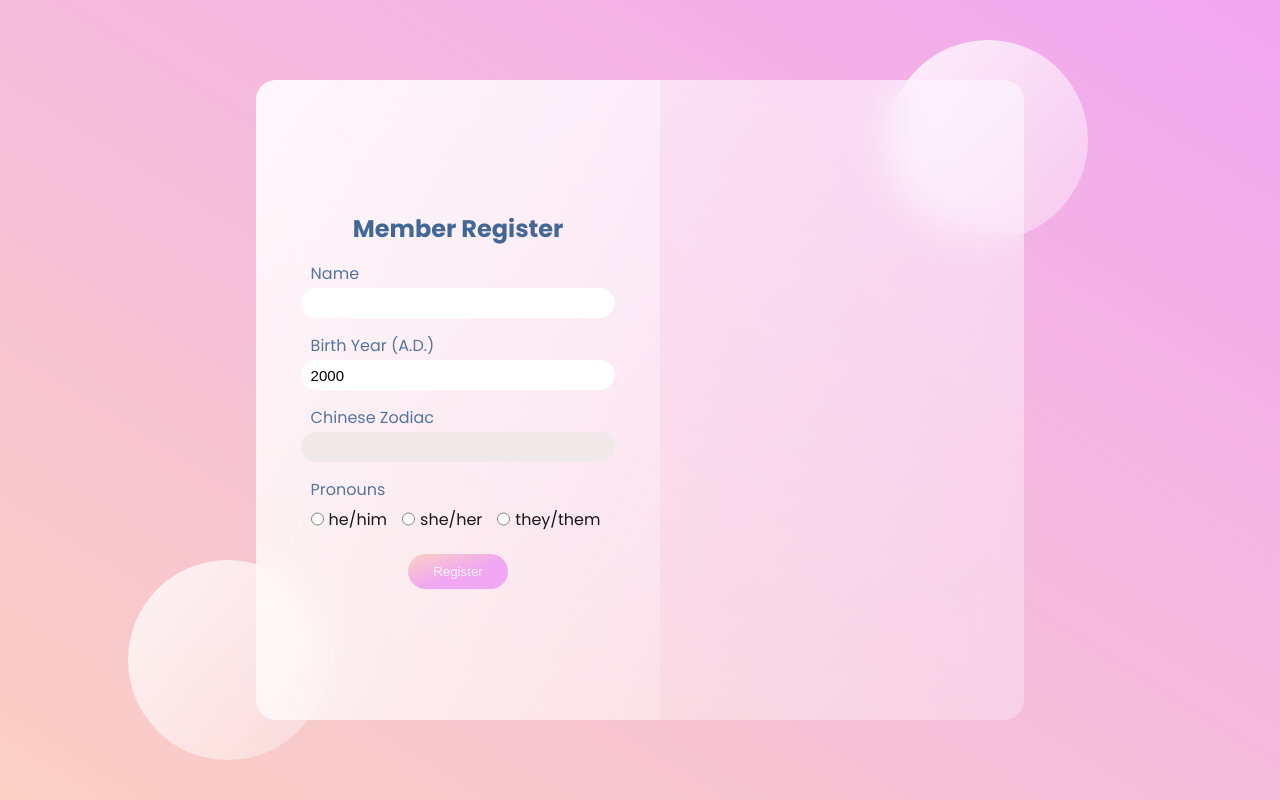
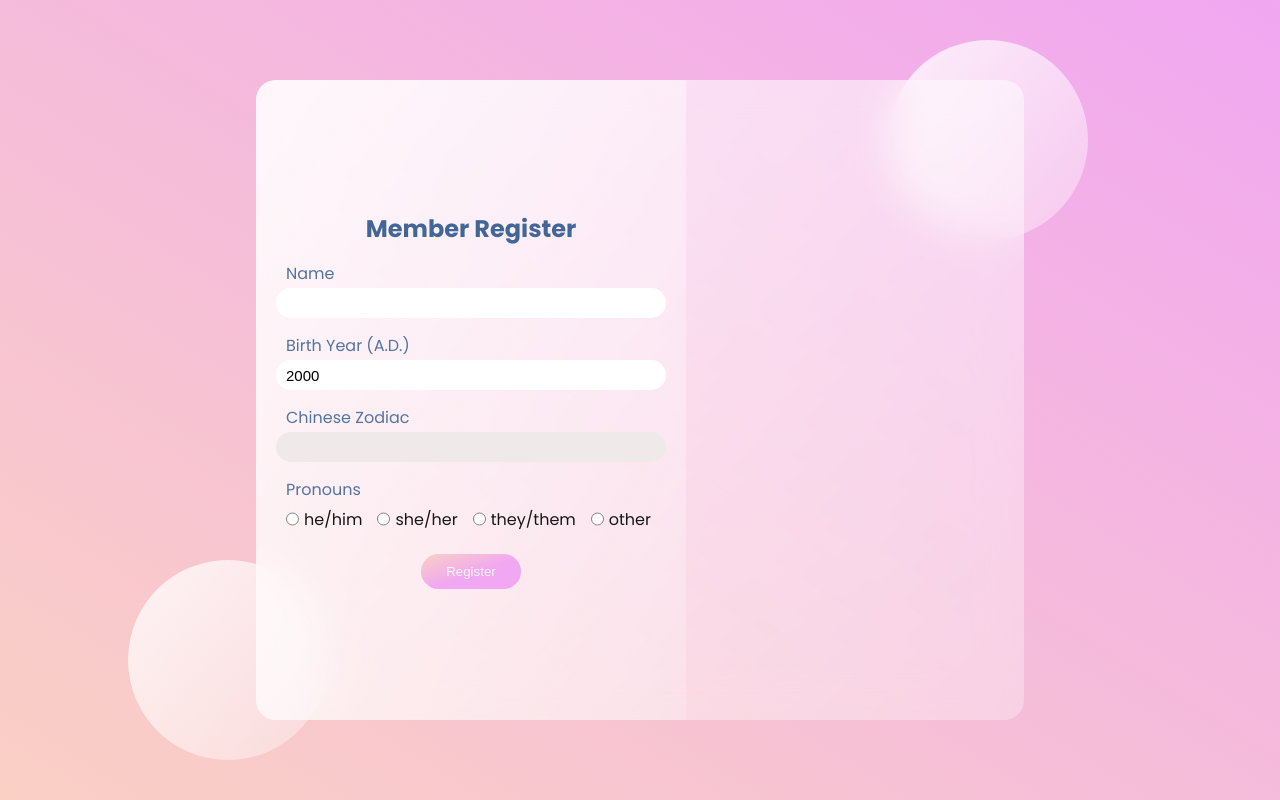
Before and after one commit to mai-ogiso/Member_Register_App, a plain HTML site: page index.html in a window 1280 px wide. Drawn offline with Linux system fonts and the light colour scheme.

Commit message:
add an option of other to pronouns

```diff
--- a/index.html
+++ b/index.html
@@ -48,6 +48,10 @@
 
 							<input type="radio" class="cursor" id="pronounsChoice3" name="pronouns" value="they/them">
 							<label for="pronounsChoice3" class="cursor">they/them</label>
+
+							<input type="radio" class="cursor" id="pronounsChoice4" name="pronouns" value="other">
+							<label for="pronounsChoice4" class="cursor">other</label>
+
 						</div>
 					</li>
 				</ul>
```
